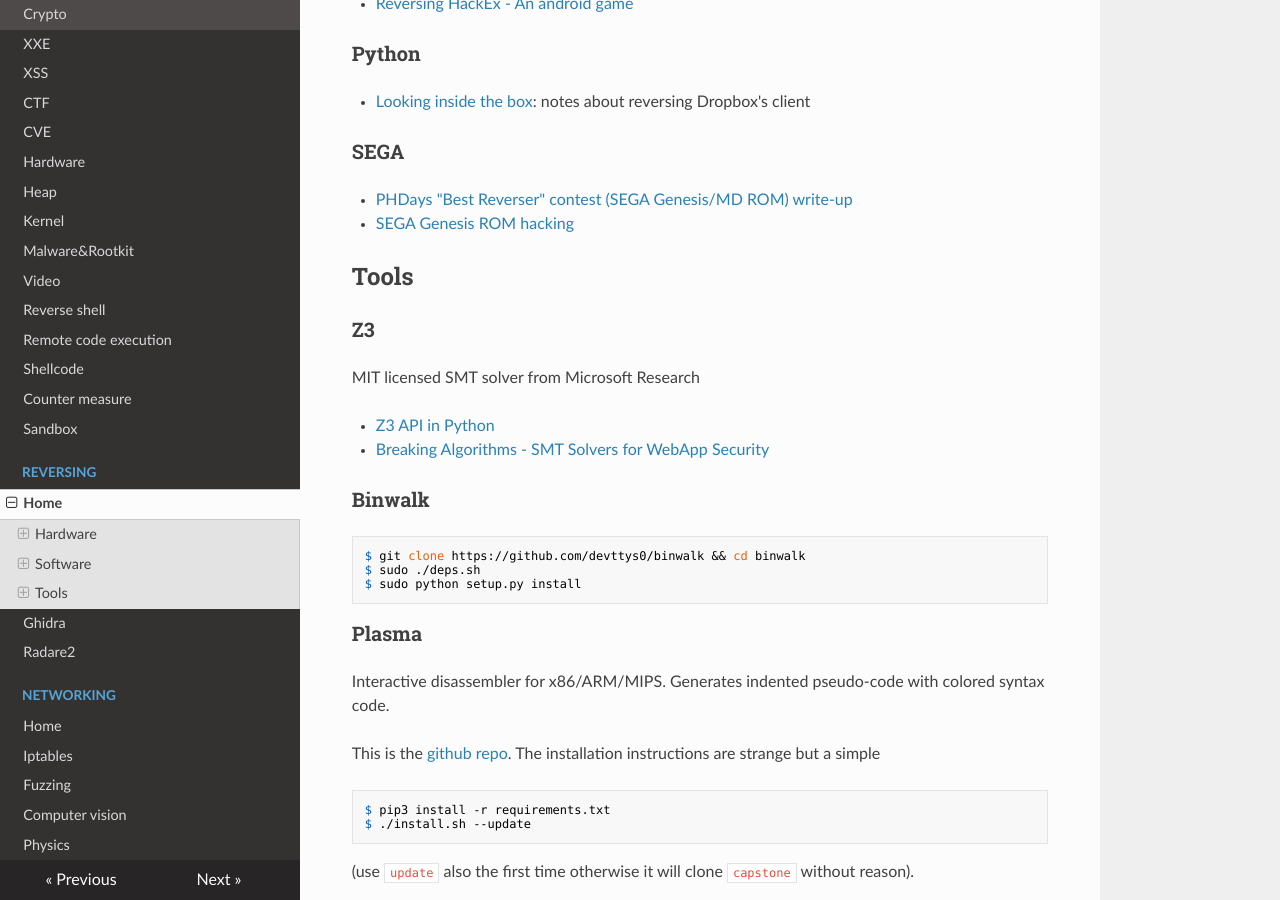
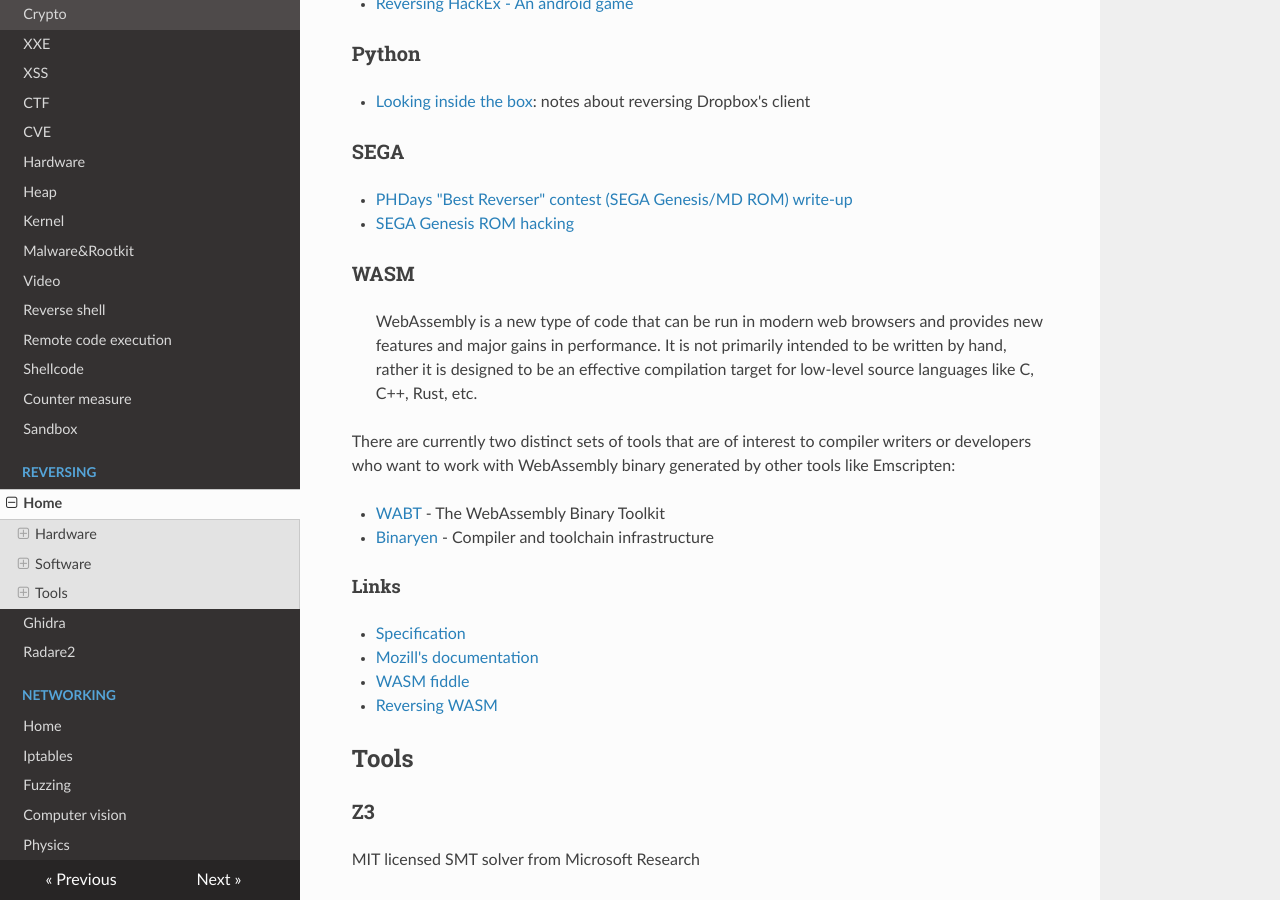
Before and after one commit to gipi/low-level, an MkDocs documentation site: the page built from docs/reversing/reversing.md, in a window 1280 px wide and 900 px high, scrolled down 3223 px. Built offline with MkDocs 1.6.1, drawn with Linux system fonts in a browser that asks for light colours; nearby versions of some CDN libraries; old or Windows-style settings are respelled for this version of MkDocs.

Commit message:
reversing: add WASM section.

```diff
--- a/docs/reversing/reversing.md
+++ b/docs/reversing/reversing.md
@@ -155,6 +155,27 @@
  - [PHDays "Best Reverser" contest (SEGA Genesis/MD ROM) write-up](https://romhack.github.io/doc/segaBestReverserWriteup/)
  - [SEGA Genesis ROM hacking](https://zznop.github.io/romhacking/2019/03/14/sega-genesis-rom-hacking-with-ghidra.html)
 
+### WASM
+
+> WebAssembly is a new type of code that can be run in modern web browsers and
+> provides new features and major gains in performance. It is not primarily
+> intended to be written by hand, rather it is designed to be an effective
+> compilation target for low-level source languages like C, C++, Rust, etc.
+
+There are currently two distinct sets of tools that are of interest to compiler
+writers or developers who want to work with WebAssembly binary generated by
+other tools like Emscripten:
+
+ - [WABT](https://github.com/WebAssembly/wabt) - The WebAssembly Binary Toolkit
+ - [Binaryen](https://github.com/WebAssembly/binaryen) - Compiler and toolchain infrastructure
+
+#### Links
+
+ - [Specification](https://webassembly.github.io/spec/core/index.html)
+ - [Mozill's documentation](https://developer.mozilla.org/en-US/docs/WebAssembly)
+ - [WASM fiddle](https://wasdk.github.io/WasmFiddle/)
+ - [Reversing WASM](https://www.pnfsoftware.com/reversing-wasm.pdf)
+
 ## Tools
 
 ### Z3
```
